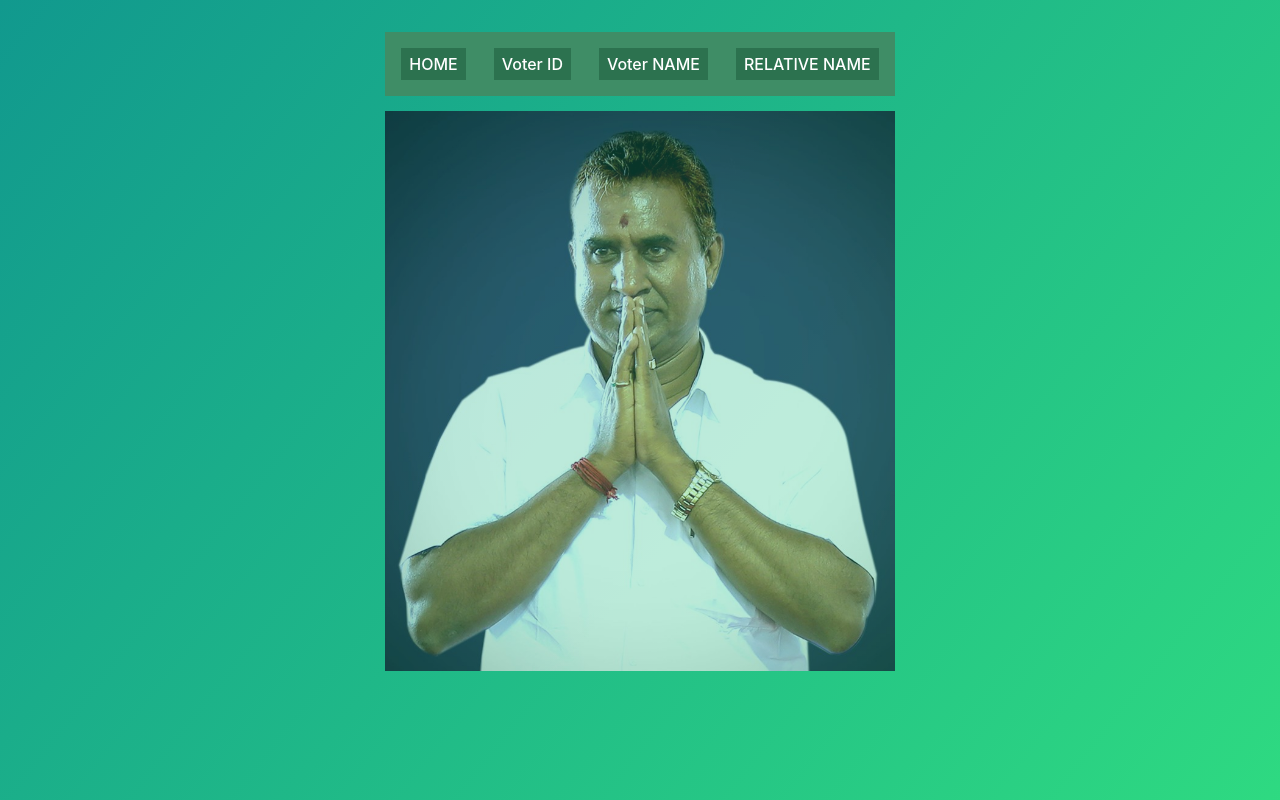
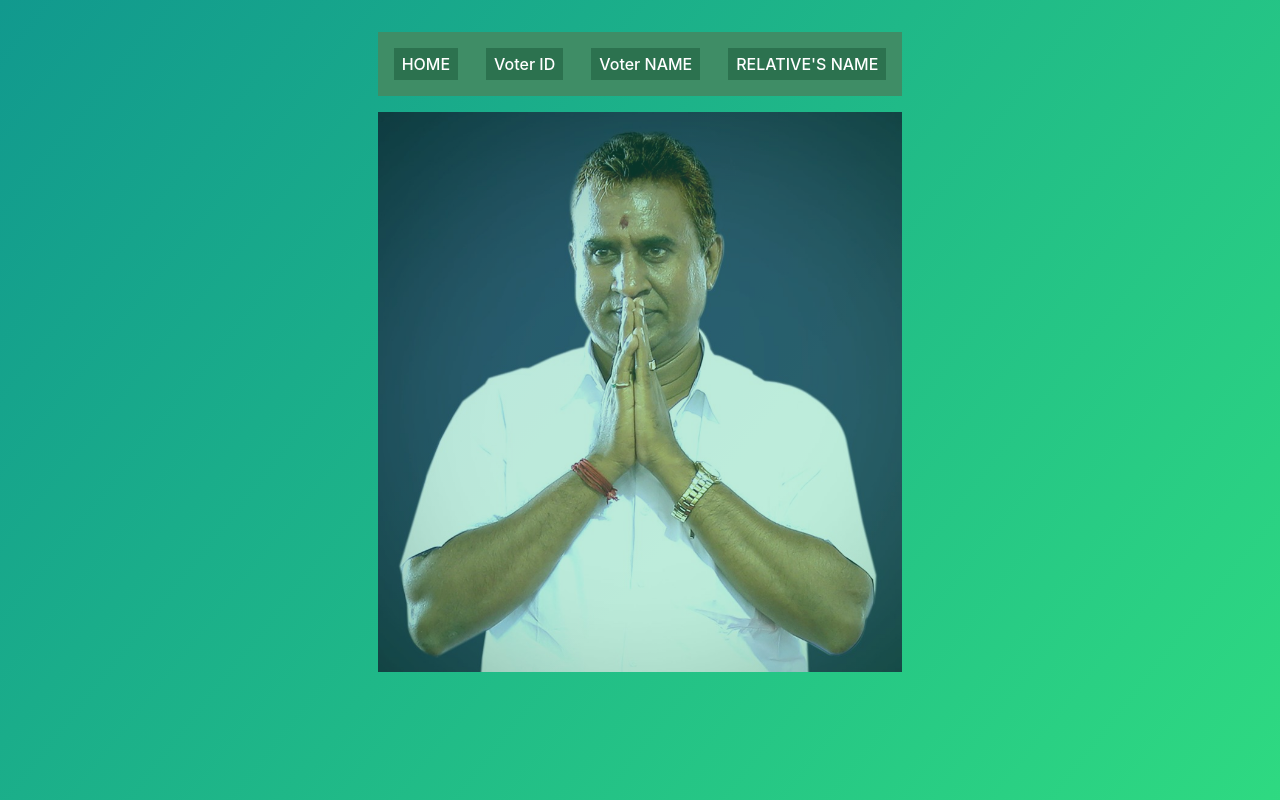
Before and after one commit to PRATHIU-VISWAK/BOOTHLIST, a React (Vite) app in the folder Booth_Frontend/: page / in a window 1280 px wide. Shown: the top 800 px of the page. Built offline with nearby package versions, Linux system fonts and the light colour scheme.

Commit message:
done some css 2

```diff
--- a/Booth_Frontend/src/components/NAVBAR.jsx
+++ b/Booth_Frontend/src/components/NAVBAR.jsx
@@ -6,7 +6,7 @@ export const NAVBAR = () => {
             <Link to="/" className="navbar py-2 px-4 rounded-lg bg-gray-300 hover:bg-gray-500 mb-2 md:mb-0 md:py-1 md:px-2">HOME</Link>
             <Link to="/fetchid" className="navbar py-2 px-4 rounded-lg bg-gray-300 hover:bg-gray-500 mb-2 md:mb-0 md:py-1 md:px-2">Voter ID</Link>
             <Link to="/fetchname" className="navbar py-2 px-4 rounded-lg bg-gray-300 hover:bg-gray-500 mb-2 md:mb-0 md:py-1 md:px-2">Voter NAME</Link>
-            <Link to="/fetchfhname" className="navbar py-2 px-4 rounded-lg bg-gray-300 hover:bg-gray-500 mb-2 md:mb-0 md:py-1 md:px-2">RELATIVE NAME</Link>
+            <Link to="/fetchfhname" className="navbar py-2 px-4 rounded-lg bg-gray-300 hover:bg-gray-500 mb-2 md:mb-0 md:py-1 md:px-2">RELATIVE'S NAME</Link>
         </div>
     );
 };
```
